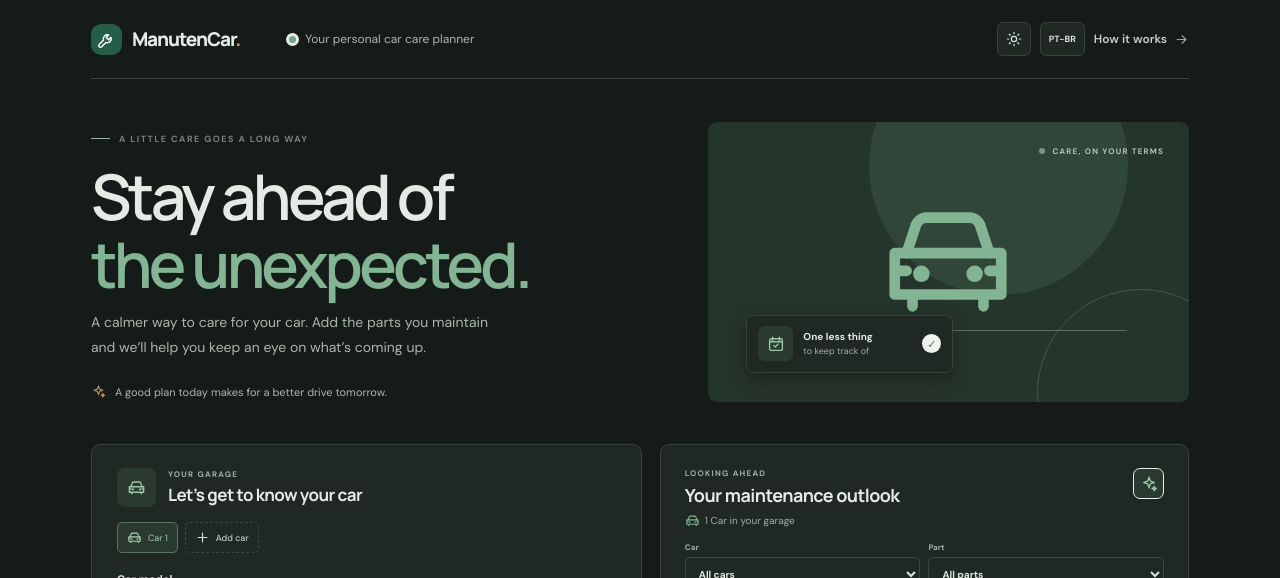
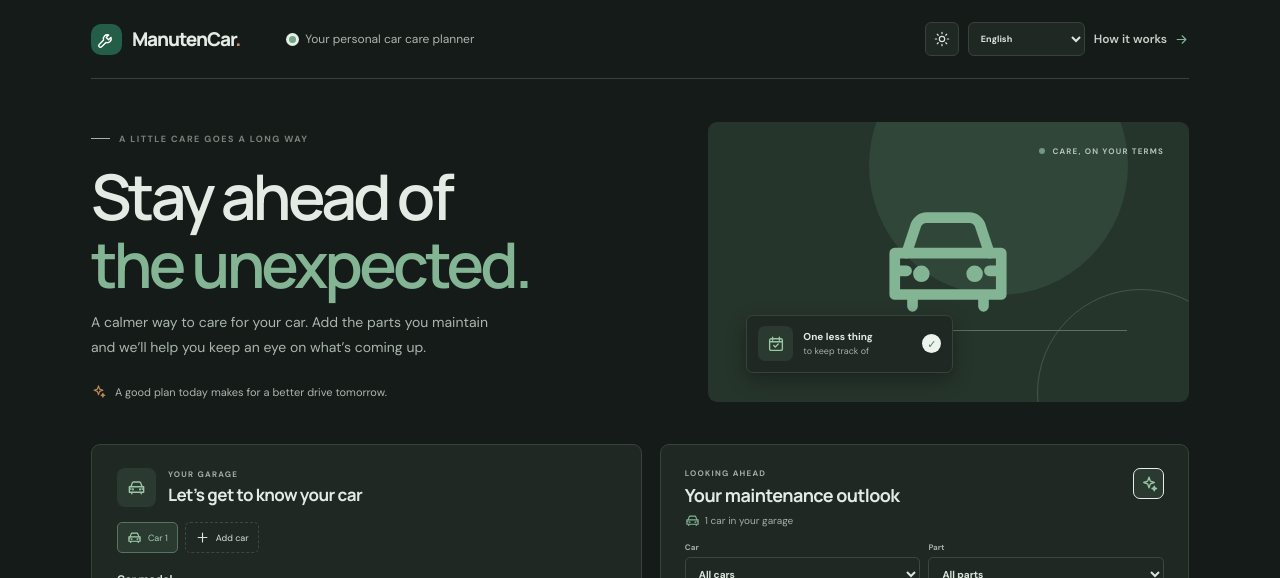
Before and after one commit to LTABR/ManutenCar, a React (Vite) app: page / in a window 1280 px wide. Shown: the top 578 px of the page. Built offline with nearby package versions, Linux system fonts and the light colour scheme.

Commit message:
Adjusted translation feature for feature languages

```diff
--- a/package.json
+++ b/package.json
@@ -4,7 +4,7 @@
   "version": "1.0.0",
   "type": "module",
   "scripts": {
-    "dev": "vite",
+    "dev": "vite --host",
     "build": "tsc -b && vite build",
     "preview": "vite preview"
   },
@@ -18,7 +18,7 @@
     "vite": "^6.0.5"
   },
   "devDependencies": {
-    "@types/react": "^18.3.12",
+    "@types/react": "^18.3.31",
     "@types/react-dom": "^18.3.1",
     "typescript": "^5.7.2"
   }
--- a/src/components/LookingAhead.tsx
+++ b/src/components/LookingAhead.tsx
@@ -57,7 +57,7 @@ export function LookingAhead({ scheduled }: LookingAheadPropTypes) {
           <h2>{t("maintenanceOutlook")}</h2>
           <p>
             <Icon name="car" size={15} /> {formatNumber(cars.length)}{" "}
-            {cars.length === 1 ? t("car") : t("cars")} {t("inYourGarage")}
+            {cars.length === 1 ? t("car").toLowerCase() : t("cars").toLowerCase()} {t("inYourGarage")}
           </p>
         </div>
         <span className="schedule-spark">
--- a/src/components/YourGarage.tsx
+++ b/src/components/YourGarage.tsx
@@ -127,7 +127,7 @@ export function YourGarage() {
             value={activeCar?.model ?? ""}
             onChange={(event) => dispatch(setModel(event.target.value))}
           >
-            <option value="">{t("chooseCarModel")}</option>
+            <option value="" hidden>{t("chooseCarModel")}</option>
             {carModels.map((car) => (
               <option key={car} value={car}>
                 {car === "Other / not listed" ? t("otherNotListed") : car}
@@ -207,7 +207,7 @@ export function YourGarage() {
             onChange={(event) => dispatch(setSelectedPart(event.target.value))}
             disabled={addableParts.length === 0}
           >
-            <option value="">
+            <option value="" hidden>
               {addableParts.length === 0
                 ? t("allPartsAdded")
                 : t("addPartToPlan")}
--- a/src/langsDict.ts
+++ b/src/langsDict.ts
@@ -1,6 +1,109 @@
 import { usePreferences } from "./preferences";
 
 const messages = {
+  "pt-BR": {
+    personalPlanner: "Seu planejador pessoal de cuidados com o carro",
+    howItWorks: "Como funciona",
+    eyebrow: "UM POUCO DE CUIDADO FAZ TODA A DIFERENÇA",
+    heroLineOne: "Fique à frente",
+    heroLineTwo: "do inesperado.",
+    heroDescription:
+      "Cuide do seu carro com mais tranquilidade. Adicione as peças que você acompanha e ajudaremos a lembrar do que vem pela frente.",
+    heroFootnote: "Um bom plano hoje garante uma viagem melhor amanhã.",
+    careOnYourTerms: "CUIDADO DO SEU JEITO",
+    oneLessThing: "Uma preocupação a menos",
+    toKeepTrack: "para você acompanhar",
+    plannerLabel: "Planejador de manutenção do carro",
+    maintenanceMadeSimple: "MANUTENÇÃO SEM COMPLICAÇÃO",
+    howHeading: "Cuide do carro sem ficar na dúvida.",
+    howDescription:
+      "Os intervalos de revisão variam conforme o veículo e as condições de uso. Seu plano combina o intervalo de tempo e a quilometragem estimada para ajudar você a saber o que está por vir.",
+    footerTagline: "Feito para os caminhos que vêm pela frente.",
+    yourGarage: "SUA GARAGEM",
+    garageHeading: "Vamos conhecer seu carro",
+    yourCars: "Seus carros",
+    addCar: "Adicionar carro",
+    carModel: "Modelo do carro",
+    chooseCarModel: "Escolha o modelo do carro",
+    otherNotListed: "Outro / não listado",
+    chooseModelWarning: "Escolha o modelo do carro para personalizar seu plano.",
+    modelHint: "Assim, seu plano fica mais adequado ao seu carro.",
+    averageDriving: "Sua média de uso",
+    averageDistance: "Quilometragem média",
+    drivingFrequency: "Frequência de uso",
+    per: "por",
+    week: "semana",
+    month: "mês",
+    year: "ano",
+    distanceWarning: "Informe sua quilometragem média para incluir estimativas por distância.",
+    distanceHint: "Usaremos esse valor para estimar as revisões por quilometragem.",
+    maintenancePlan: "PLANO DE MANUTENÇÃO",
+    part: "peça",
+    parts: "peças",
+    choosePart: "Escolha uma peça do carro",
+    allPartsAdded: "Todas as peças foram adicionadas",
+    addPartToPlan: "Adicione uma peça ao seu plano",
+    add: "Adicionar",
+    choosePartError: "Escolha uma peça do carro para adicionar ao plano.",
+    every: "A cada",
+    months: "meses",
+    lastService: "ÚLTIMA REVISÃO",
+    removePart: "Remover {part}",
+    partsWillAppear: "Suas peças aparecerão aqui.",
+    startByAdding: "Comece adicionando uma peça acima.",
+    lookingAhead: "PRÓXIMAS REVISÕES",
+    maintenanceOutlook: "Previsão de manutenção",
+    car: "Carro",
+    cars: "Carros",
+    partFilterLabel: "Peça",
+    inYourGarage: "na sua garagem",
+    filterByCar: "Filtrar manutenção por carro",
+    allCars: "Todos os carros",
+    filterByPart: "Filtrar manutenção por peça",
+    allParts: "Todas as peças",
+    lookingGood: "Tudo em dia",
+    oneItemNeedsAttention: "1 item precisa de atenção",
+    manyItemsNeedAttention: "{count} itens precisam de atenção",
+    item: "item",
+    items: "itens",
+    nothingDue: "Nenhuma revisão nos próximos 45 dias",
+    dueSoonOrPast: "Próximas revisões ou revisões atrasadas",
+    onTrack: "EM DIA",
+    upNext: "PRÓXIMAS",
+    wasDue: "Venceu em {date}",
+    recommendedBy: "Recomendado até {date}",
+    oneDayOverdue: "1 dia de atraso",
+    manyDaysOverdue: "{count} dias de atraso",
+    today: "Hoje",
+    inOneDay: "Amanhã",
+    inManyDays: "Em {count} dias",
+    mileageEstimate: "Estimativa por quilometragem",
+    timeInterval: "Intervalo de tempo",
+    moreDetails: "Mais detalhes sobre {part}",
+    timeLimit: "Limite de tempo",
+    addAverageDistance: "Informe a quilometragem média",
+    itemsPerPage: "Itens por página",
+    previousPage: "Página anterior",
+    previous: "Anterior",
+    pageOf: "Página {page} de {pages}",
+    nextPage: "Próxima página",
+    next: "Próxima",
+    estimateDisclaimer:
+      "As estimativas são uma orientação. Siga sempre as recomendações do fabricante do veículo.",
+    noMatchingMaintenance: "Nenhuma manutenção corresponde a estes filtros.",
+    emptyHeading: "Sua próxima etapa no cuidado com o carro começa aqui.",
+    emptyDescription:
+      "Adicione uma peça e a data da última revisão. Calcularemos uma estimativa para ajudar você a se planejar.",
+    choosePartStep: "Escolha uma peça",
+    addLastServiceStep: "Informe a última revisão",
+    seeNextStep: "Veja o que vem por aí",
+    scheduleFooter: "Pequenos cuidados hoje. Mais tranquilidade na estrada.",
+    theme: "Tema",
+    lightMode: "Tema claro",
+    darkMode: "Tema escuro",
+    language: "Idioma",
+    home: "Página inicial do ManutenCar",
+  },
   en: {
     personalPlanner: "Your personal car care planner",
     howItWorks: "How it works",
@@ -102,121 +205,47 @@ const messages = {
     lightMode: "Light mode",
     darkMode: "Dark mode",
     language: "Language",
-    switchToPortuguese: "Switch language to Brazilian Portuguese",
-    switchToEnglish: "Switch language to English",
     home: "ManutenCar home",
-  },
-  "pt-BR": {
-    personalPlanner: "Seu planejador pessoal de cuidados com o carro",
-    howItWorks: "Como funciona",
-    eyebrow: "UM POUCO DE CUIDADO FAZ TODA A DIFERENÇA",
-    heroLineOne: "Fique à frente",
-    heroLineTwo: "do inesperado.",
-    heroDescription:
-      "Cuide do seu carro com mais tranquilidade. Adicione as peças que você acompanha e ajudaremos a lembrar do que vem pela frente.",
-    heroFootnote: "Um bom plano hoje garante uma viagem melhor amanhã.",
-    careOnYourTerms: "CUIDADO DO SEU JEITO",
-    oneLessThing: "Uma preocupação a menos",
-    toKeepTrack: "para você acompanhar",
-    plannerLabel: "Planejador de manutenção do carro",
-    maintenanceMadeSimple: "MANUTENÇÃO SEM COMPLICAÇÃO",
-    howHeading: "Cuide do carro sem ficar na dúvida.",
-    howDescription:
-      "Os intervalos de revisão variam conforme o veículo e as condições de uso. Seu plano combina o intervalo de tempo e a quilometragem estimada para ajudar você a saber o que está por vir.",
-    footerTagline: "Feito para os caminhos que vêm pela frente.",
-    yourGarage: "SUA GARAGEM",
-    garageHeading: "Vamos conhecer seu carro",
-    yourCars: "Seus carros",
-    addCar: "Adicionar carro",
-    carModel: "Modelo do carro",
-    chooseCarModel: "Escolha o modelo do carro",
-    otherNotListed: "Outro / não listado",
-    chooseModelWarning: "Escolha o modelo do carro para personalizar seu plano.",
-    modelHint: "Assim, seu plano fica mais adequado ao seu carro.",
-    averageDriving: "Sua média de uso",
-    averageDistance: "Quilometragem média",
-    drivingFrequency: "Frequência de uso",
-    per: "por",
-    week: "semana",
-    month: "mês",
-    year: "ano",
-    distanceWarning: "Informe sua quilometragem média para incluir estimativas por distância.",
-    distanceHint: "Usaremos esse valor para estimar as revisões por quilometragem.",
-    maintenancePlan: "PLANO DE MANUTENÇÃO",
-    part: "peça",
-    parts: "peças",
-    choosePart: "Escolha uma peça do carro",
-    allPartsAdded: "Todas as peças foram adicionadas",
-    addPartToPlan: "Adicione uma peça ao seu plano",
-    add: "Adicionar",
-    choosePartError: "Escolha uma peça do carro para adicionar ao plano.",
-    every: "A cada",
-    months: "meses",
-    lastService: "ÚLTIMA REVISÃO",
-    removePart: "Remover {part}",
-    partsWillAppear: "Suas peças aparecerão aqui.",
-    startByAdding: "Comece adicionando uma peça acima.",
-    lookingAhead: "PRÓXIMAS REVISÕES",
-    maintenanceOutlook: "Previsão de manutenção",
-    car: "Carro",
-    cars: "Carros",
-    partFilterLabel: "Peça",
-    inYourGarage: "na sua garagem",
-    filterByCar: "Filtrar manutenção por carro",
-    allCars: "Todos os carros",
-    filterByPart: "Filtrar manutenção por peça",
-    allParts: "Todas as peças",
-    lookingGood: "Tudo em dia",
-    oneItemNeedsAttention: "1 item precisa de atenção",
-    manyItemsNeedAttention: "{count} itens precisam de atenção",
-    item: "item",
-    items: "itens",
-    nothingDue: "Nenhuma revisão nos próximos 45 dias",
-    dueSoonOrPast: "Próximas revisões ou revisões atrasadas",
-    onTrack: "EM DIA",
-    upNext: "PRÓXIMAS",
-    wasDue: "Venceu em {date}",
-    recommendedBy: "Recomendado até {date}",
-    oneDayOverdue: "1 dia de atraso",
-    manyDaysOverdue: "{count} dias de atraso",
-    today: "Hoje",
-    inOneDay: "Amanhã",
-    inManyDays: "Em {count} dias",
-    mileageEstimate: "Estimativa por quilometragem",
-    timeInterval: "Intervalo de tempo",
-    moreDetails: "Mais detalhes sobre {part}",
-    timeLimit: "Limite de tempo",
-    addAverageDistance: "Informe a quilometragem média",
-    itemsPerPage: "Itens por página",
-    previousPage: "Página anterior",
-    previous: "Anterior",
-    pageOf: "Página {page} de {pages}",
-    nextPage: "Próxima página",
-    next: "Próxima",
-    estimateDisclaimer:
-      "As estimativas são uma orientação. Siga sempre as recomendações do fabricante do veículo.",
-    noMatchingMaintenance: "Nenhuma manutenção corresponde a estes filtros.",
-    emptyHeading: "Sua próxima etapa no cuidado com o carro começa aqui.",
-    emptyDescription:
-      "Adicione uma peça e a data da última revisão. Calcularemos uma estimativa para ajudar você a se planejar.",
-    choosePartStep: "Escolha uma peça",
-    addLastServiceStep: "Informe a última revisão",
-    seeNextStep: "Veja o que vem por aí",
-    scheduleFooter: "Pequenos cuidados hoje. Mais tranquilidade na estrada.",
-    theme: "Tema",
-    lightMode: "Tema claro",
-    darkMode: "Tema escuro",
-    language: "Idioma",
-    switchToPortuguese: "Mudar idioma para português do Brasil",
-    switchToEnglish: "Mudar idioma para inglês",
-    home: "Página inicial do ManutenCar",
   },
 } as const;
 
 export type LocaleType = keyof typeof messages;
 export type MessageKeyType = keyof (typeof messages)["en"];
 
-const partNames: Record<string, Record<LocaleType, string>> = {
+export const localeMetadata: Record<
+  LocaleType,
+  {
+    label: string;
+    intl: string;
+    documentTitle: string;
+    documentDescription: string;
+  }
+> = {
+  en: {
+    label: "English",
+    intl: "en-US",
+    documentTitle: "ManutenCar — Car care, made simple",
+    documentDescription:
+      "A personal plan for staying ahead of your car maintenance.",
+  },
+  "pt-BR": {
+    label: "Português (Brasil)",
+    intl: "pt-BR",
+    documentTitle: "ManutenCar — Cuidado com o carro sem complicação",
+    documentDescription:
+      "Um plano pessoal para manter a manutenção do seu carro em dia.",
+  },
+};
+
+export const localeOptions = (Object.keys(messages) as LocaleType[]).map(
+  (locale) => ({ value: locale, label: localeMetadata[locale].label }),
+);
+
+export function isLocaleType(value: string | null): value is LocaleType {
+  return value !== null && Object.prototype.hasOwnProperty.call(messages, value);
+}
+
+const partNames: Record<string, Partial<Record<LocaleType, string>>> = {
   "engine-oil": { en: "Engine oil & filter", "pt-BR": "Óleo do motor e filtro" },
   "air-filter": { en: "Engine air filter", "pt-BR": "Filtro de ar do motor" },
   "cabin-filter": { en: "Cabin air filter", "pt-BR": "Filtro de ar da cabine" },
@@ -234,9 +263,9 @@ export function useTranslation() {
   const partName = (id: string, fallback: string) =>
     partNames[id]?.[locale] ?? fallback;
   const formatNumber = (value: number) =>
-    new Intl.NumberFormat(locale === "pt-BR" ? "pt-BR" : "en-US").format(value);
+    new Intl.NumberFormat(localeMetadata[locale].intl).format(value);
   const formatDate = (date: Date) =>
-    new Intl.DateTimeFormat(locale === "pt-BR" ? "pt-BR" : "en-US", {
+    new Intl.DateTimeFormat(localeMetadata[locale].intl, {
       month: "short",
       day: "numeric",
       year: "numeric",
--- a/src/pages/App.tsx
+++ b/src/pages/App.tsx
@@ -8,8 +8,8 @@ import { catalog } from "../data/parts";
 import { useAppSelector } from "../store/hooks";
 import type { PartType } from "../types/maintenance";
 import { usePreferences } from "../preferences";
-import { useTranslation } from "../langsDict";
-// @ts-expect-error - CSS imports are handled by the bundler; type declarations are not configured in this project.
+import { isLocaleType, localeOptions, useTranslation } from "../langsDict";
+// @ts-ignore CSS side-effect imports are handled by the bundler.
 import "./styles/App.css";
 
 function addMonths(date: Date, months: number) {
@@ -115,16 +115,22 @@ function App() {
           >
             <Icon name={theme === "dark" ? "sun" : "moon"} size={16} />
           </button>
-          <button
+          <select
             className="preference-button language-button"
-            type="button"
-            aria-label={
-              locale === "en" ? t("switchToPortuguese") : t("switchToEnglish")
-            }
-            onClick={() => setLocale(locale === "en" ? "pt-BR" : "en")}
+            aria-label={t("language")}
+            value={locale}
+            onChange={(event) => {
+              if (isLocaleType(event.target.value)) {
+                setLocale(event.target.value);
+              }
+            }}
           >
-            {locale === "en" ? "PT-BR" : "EN"}
-          </button>
+            {localeOptions.map((option) => (
+              <option key={option.value} value={option.value}>
+                {option.label}
+              </option>
+            ))}
+          </select>
           <a className="topbar-link" href="#how-it-works">
             {t("howItWorks")} <Icon name="arrow" size={15} />
           </a>
--- a/src/pages/styles/App.css
+++ b/src/pages/styles/App.css
@@ -168,6 +168,11 @@ select:focus-visible {
   color: var(--green);
 }
 
+.language-button {
+  cursor: pointer;
+  font-family: inherit;
+}
+
 .topbar-link svg {
   color: var(--green);
 }
--- a/src/preferences.tsx
+++ b/src/preferences.tsx
@@ -6,7 +6,11 @@ import {
   useState,
   type PropsWithChildren,
 } from "react";
-import type { LocaleType } from "./langsDict";
+import {
+  isLocaleType,
+  localeMetadata,
+  type LocaleType,
+} from "./langsDict";
 
 export type ThemeType = "light" | "dark";
 
@@ -21,7 +25,7 @@ const PreferencesContext = createContext<PreferencesType | null>(null);
 
 function storedLocale(): LocaleType {
   const value = localStorage.getItem("manutencar-locale");
-  return value === "pt-BR" ? "pt-BR" : "en";
+  return isLocaleType(value) ? value : "en";
 }
 
 function storedTheme(): ThemeType {
@@ -35,17 +39,12 @@ export function PreferencesProvider({ children }: PropsWithChildren) {
   useEffect(() => {
     localStorage.setItem("manutencar-locale", locale);
     document.documentElement.lang = locale;
-    document.title =
-      locale === "pt-BR"
-        ? "ManutenCar — Cuidado com o carro sem complicação"
-        : "ManutenCar — Car care, made simple";
+    document.title = localeMetadata[locale].documentTitle;
     document
       .querySelector('meta[name="description"]')
       ?.setAttribute(
         "content",
-        locale === "pt-BR"
-          ? "Um plano pessoal para manter a manutenção do seu carro em dia."
-          : "A personal plan for staying ahead of your car maintenance.",
+        localeMetadata[locale].documentDescription,
       );
   }, [locale]);
 
```
Also changed, not shown: 1 other file (tests, documents, lock files or other folders).
